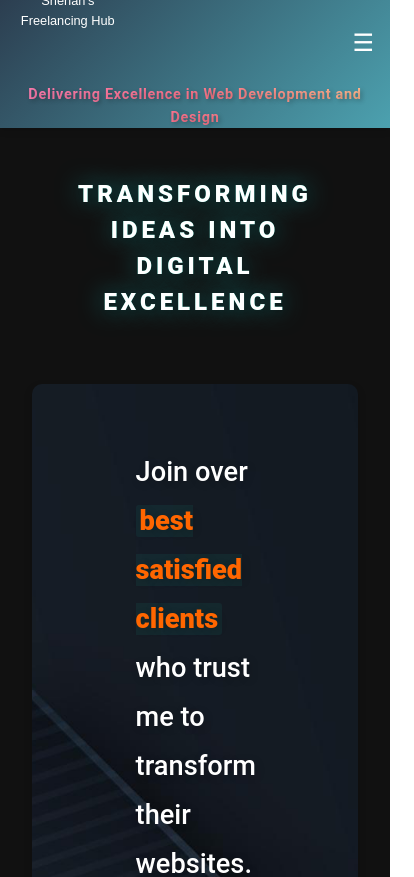
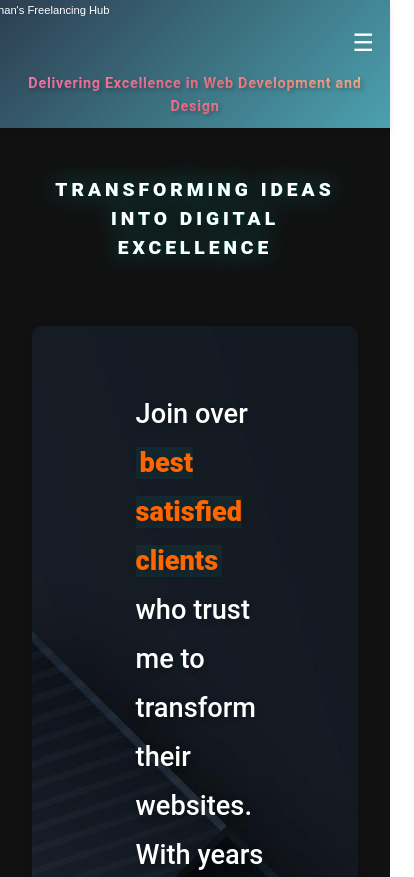
Before and after one commit to shehan8461/My-Web, a React (Vite) app in the folder MyWeb/client/: page / in a window 390 px wide. Shown: the top 877 px of the page, 414 px wide, since content can reach past the window. Built offline with nearby package versions, Linux system fonts and the light colour scheme.

Commit message:
fix 1 header

```diff
--- a/MyWeb/client/src/Pages/css/alldetails.css
+++ b/MyWeb/client/src/Pages/css/alldetails.css
@@ -38,7 +38,7 @@
 
 /* Main header styles */
 #main-header {
-  font-size: 3rem;
+  font-size: 2rem;
   font-weight: 800;
   color: #ffffff;
   margin-bottom: 3rem;
@@ -52,6 +52,7 @@
   padding: 1rem;
   opacity: 0;
   animation: bounceIn 1s ease-out forwards;
+
 }
 
 /* Bounce animation for header */
@@ -669,7 +670,8 @@
 
 @media (max-width: 480px) {
   #main-header {
-    font-size: 1.5rem;
+    font-size: 1.2rem;
+
   }
 
 
--- a/MyWeb/client/src/components/header.css
+++ b/MyWeb/client/src/components/header.css
@@ -71,7 +71,6 @@
   justify-content: flex-end;
   flex-grow: 1;
   transition: max-height 0.3s ease, opacity 0.3s ease;
-
 }
 
 /* Links inside navigation */
@@ -173,7 +172,8 @@
   .twebpagename {
     font-size: 0.8rem;
     text-align: center;
-    margin-right: 16rem;
+    margin-right: 19rem;
+    white-space: nowrap;
 
   }
 
@@ -198,9 +198,9 @@
   }
 
   .twebpagename {
-    font-size: 0.8rem;
+    font-size: 0.7rem;
     text-align: center;
-    margin-right: 16rem;
-
+    margin-right: 19rem;
+    white-space: nowrap;
   }
 }
```
